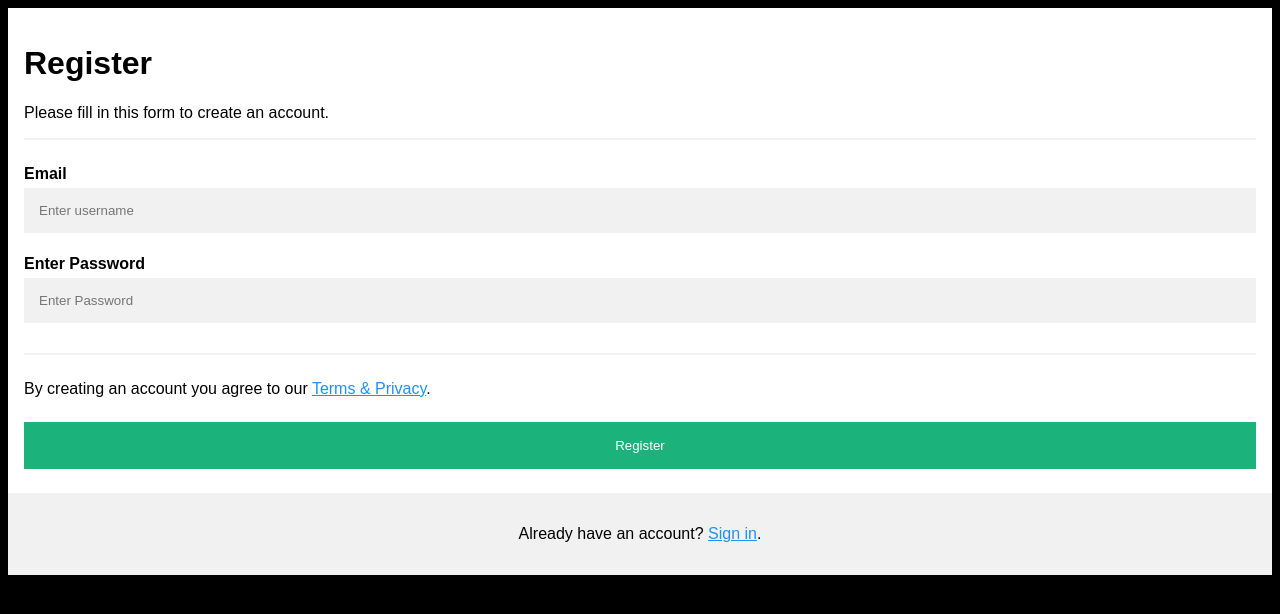
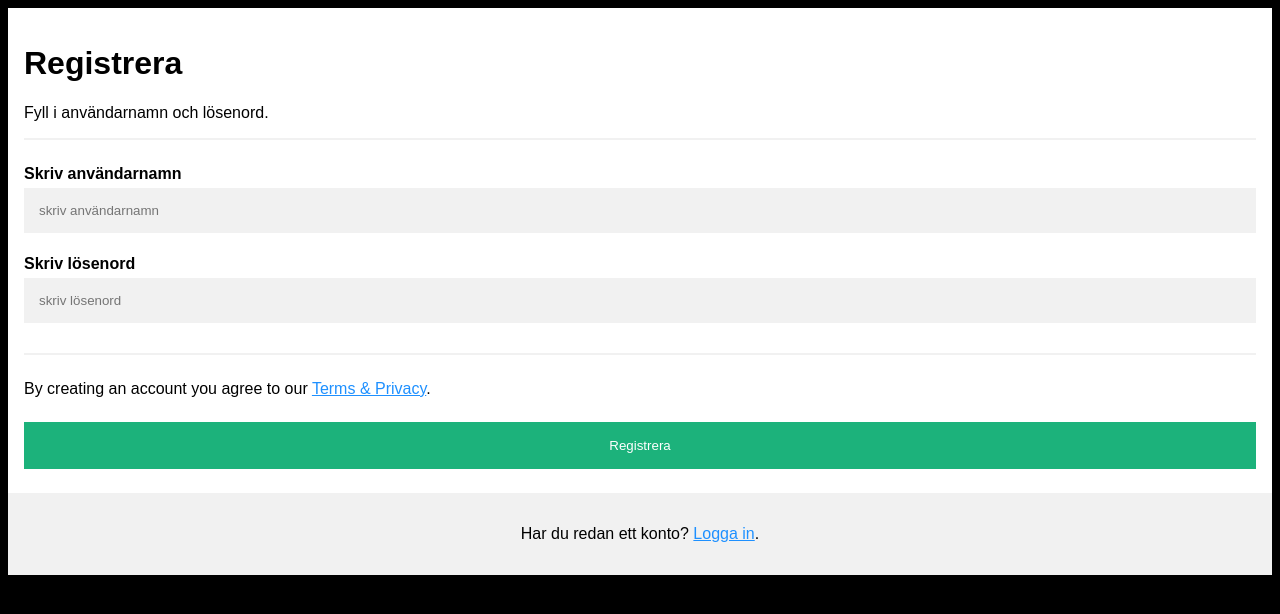
Before and after one commit to rolander89/Gymnasiearbete1, a PHP site: page /registration1.php in a window 1280 px wide. Shown: the top 614 px of the page. Run offline with PHP 8.4, Linux system fonts and the light colour scheme; a stand-in replaces the project's code that opens the database connection.

Commit message:
Update registration1.php

```diff
--- a/Hemsidor/registration1.php
+++ b/Hemsidor/registration1.php
@@ -77,13 +77,13 @@ a {
         $username = stripslashes($_REQUEST['username']);
         //escapes special characters in a string
         $username = mysqli_real_escape_string($con, $username);
-
         $password = stripslashes($_REQUEST['password']);
         $password = mysqli_real_escape_string($con, $password);
 
         $query    = "INSERT into `registrera2` (username, password)
                      VALUES ('$username', '". $password ."')";
         $result   = mysqli_query($con, $query);
+
         if($result) {
             echo header('Location: Framsida.php');
         } else {
@@ -92,28 +92,30 @@ a {
                   <p class='link'>Click here to <a href='registration.php'>registration</a> again.</p>
                   </div>";
         }
-    } else {
+
+    } else{
+
 ?>
  <form action="" method="POST">
   <div class="container">
-    <h1>Register</h1>
-    <p>Please fill in this form to create an account.</p>
+    <h1>Registrera</h1>
+    <p>Fyll i användarnamn och lösenord.</p>
     <hr>
 
-    <label for="username"><b>Email</b></label>
-    <input type="text" placeholder="Enter username" name="username" id="username" required>
+    <label for="username"><b>Skriv användarnamn</b></label>
+    <input type="text" placeholder="skriv användarnamn" name="username" id="username" required>
 
 
-    <label for="password"><b>Enter Password</b></label>
-    <input type="password" placeholder="Enter Password" name="password" id="password" required>
+    <label for="password"><b>Skriv lösenord</b></label>
+    <input type="password" placeholder="skriv lösenord" name="password" id="password" required>
     <hr>
     <p>By creating an account you agree to our <a href="#">Terms & Privacy</a>.</p>
 
-    <button type="submit" class="registerbtn">Register</button>
+    <button type="submit" class="registerbtn">Registrera</button>
   </div>
 
   <div class="container signin">
-    <p>Already have an account? <a href="1Framsida.html">Sign in</a>.</p>
+    <p>Har du redan ett konto? <a href="1Framsida.html">Logga in</a>.</p>
   </div>
 </form>
 <?php
```
